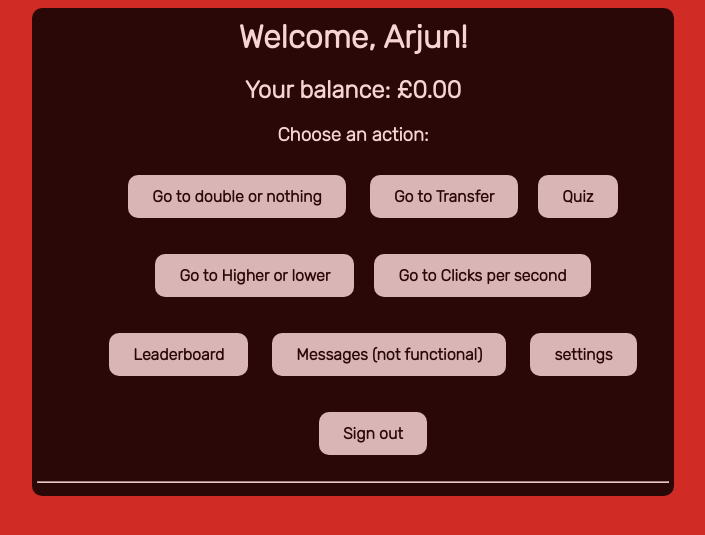
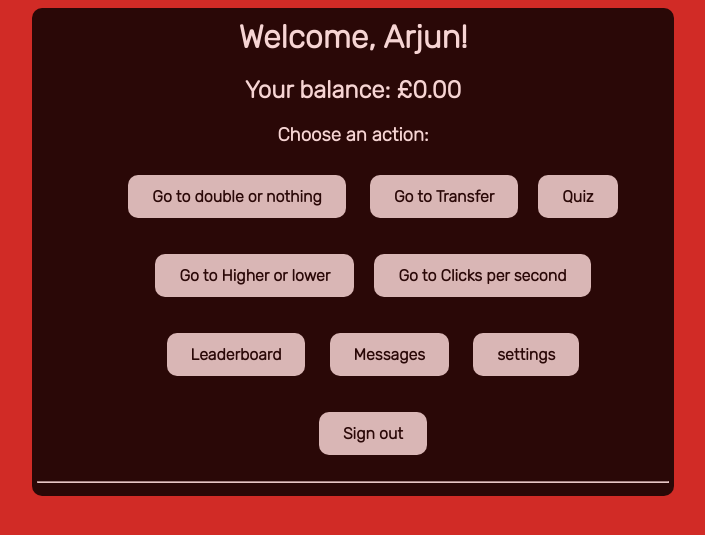
Before and after one commit to Akash-whitgift/pythonBANK, a Flask app: page /dashboard in a window 1280 px wide. Shown: the top 535 px of the page, without its empty margins (287-992 px from the left). Run offline with Flask 2, Linux system fonts and the light colour scheme; the visitor is signed in with stand-in values (Sample User, id 1); data that the repository does not hold is empty; parts of the project's set-up code (start-up, migrations or seed data) failed here and were passed over; some libraries are stand-ins or nearby versions.

Commit message:
Forgot to remove doesnt work :)

```diff
--- a/templates/dashboard.html
+++ b/templates/dashboard.html
@@ -15,7 +15,7 @@
         <a href="/transfer"><button class='ui' >Go to Transfer</button></a><a href='/quiz'><button class='ui'>Quiz</button></a></p>
       <p><a href='/higher-lower'><button class='ui'>Go to Higher or lower</button></a><a href='/cps'><button class='ui'>Go to Clicks per second</button></a>
         <p><a href='/leaderboard'><button class='ui'>Leaderboard</button></a>
-          <a href='/message'><button class='ui' class='ui'>Messages (not functional)</button></a>
+          <a href='/message'><button class='ui' class='ui'>Messages</button></a>
 {% if is_admin %}
     <a href='/admin-control'><button class='ui'>Admin Control</button></a>
 {% endif %}
```
